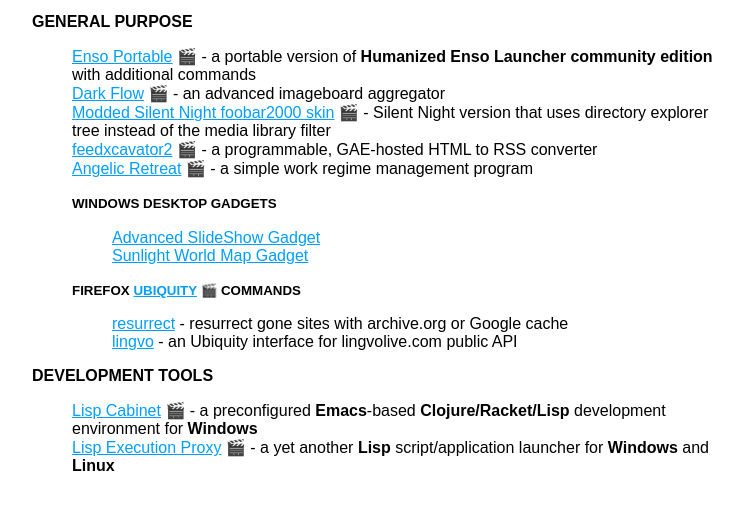
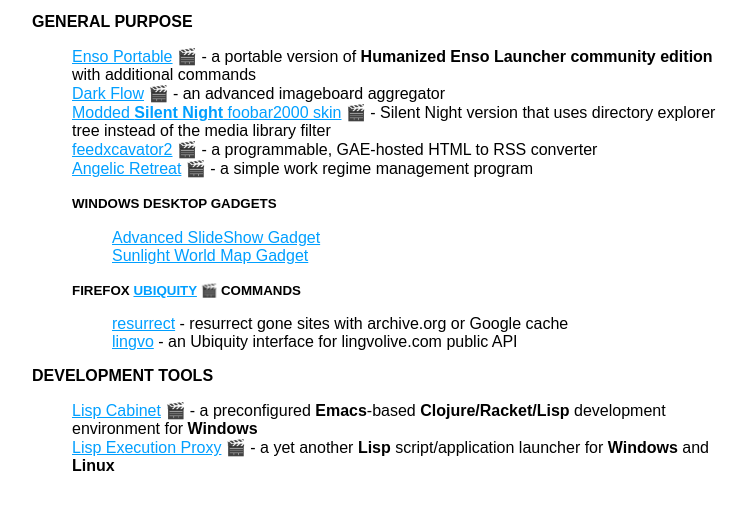
Before and after one commit to GChristensen/gchristensen.github.io, a plain HTML site: page index.html in a window 1280 px wide. Shown: the part 40-550 px from the top of the page, without its empty margins (8-754 px from the left). Drawn offline with Linux system fonts and the light colour scheme.

Commit message:
index edit

```diff
--- a/index.html
+++ b/index.html
@@ -59,7 +59,7 @@
             imageboard aggregator
         </li>
         <li><a href="https://github.com/GChristensen/silentnight_v6_mod_foobar2000_skin#readme" target="_blank">Modded
-            Silent Night foobar2000 skin</a>
+            <b>Silent Night</b> foobar2000 skin</a>
             <a href="https://youtu.be/2QaeGk9ChKo" target="_blank" class="video" title="Watch on YouTube">&#x1F3AC;</a>
             - Silent Night version that uses directory explorer tree instead of the
             media library filter</li>
```
